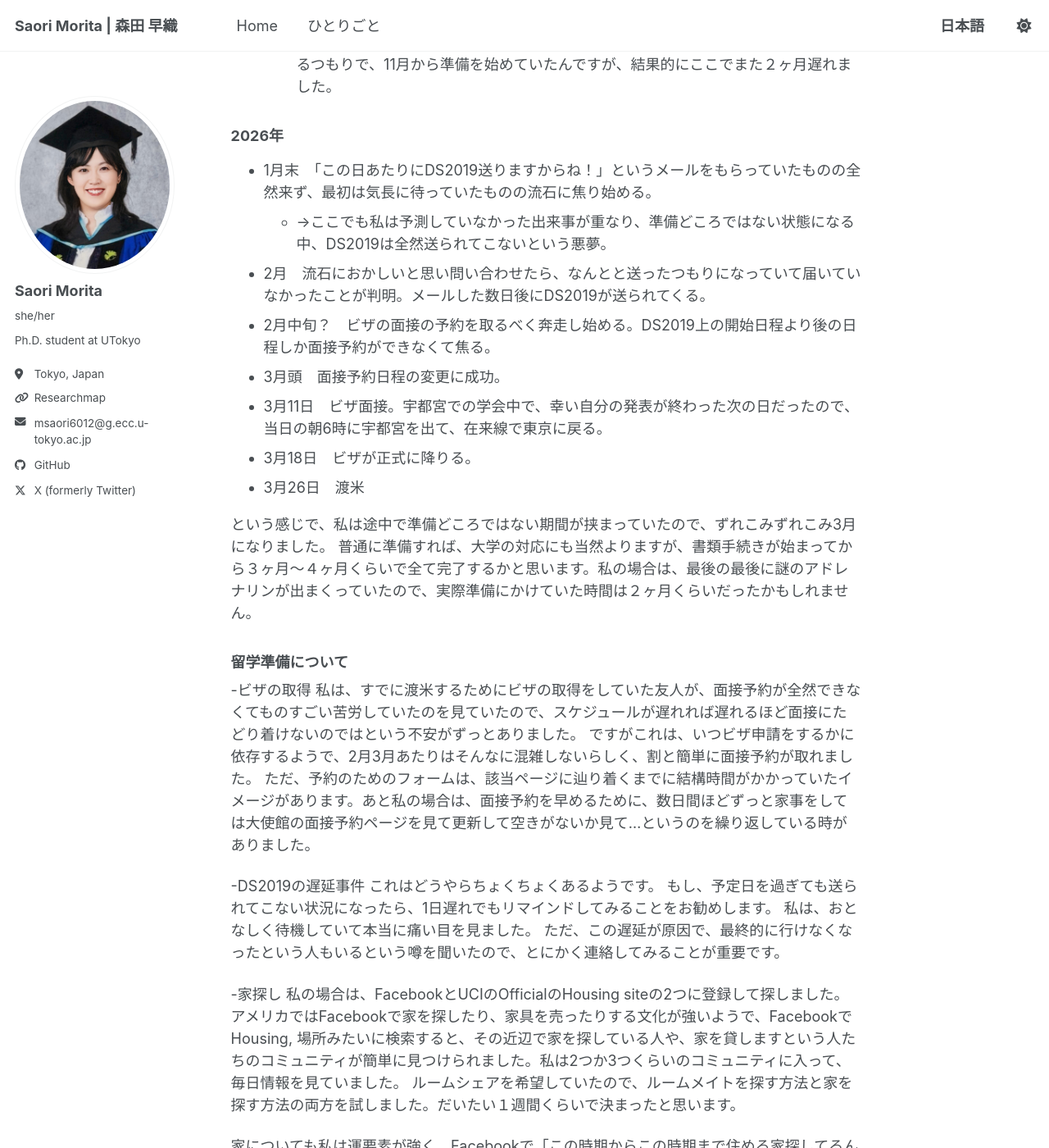
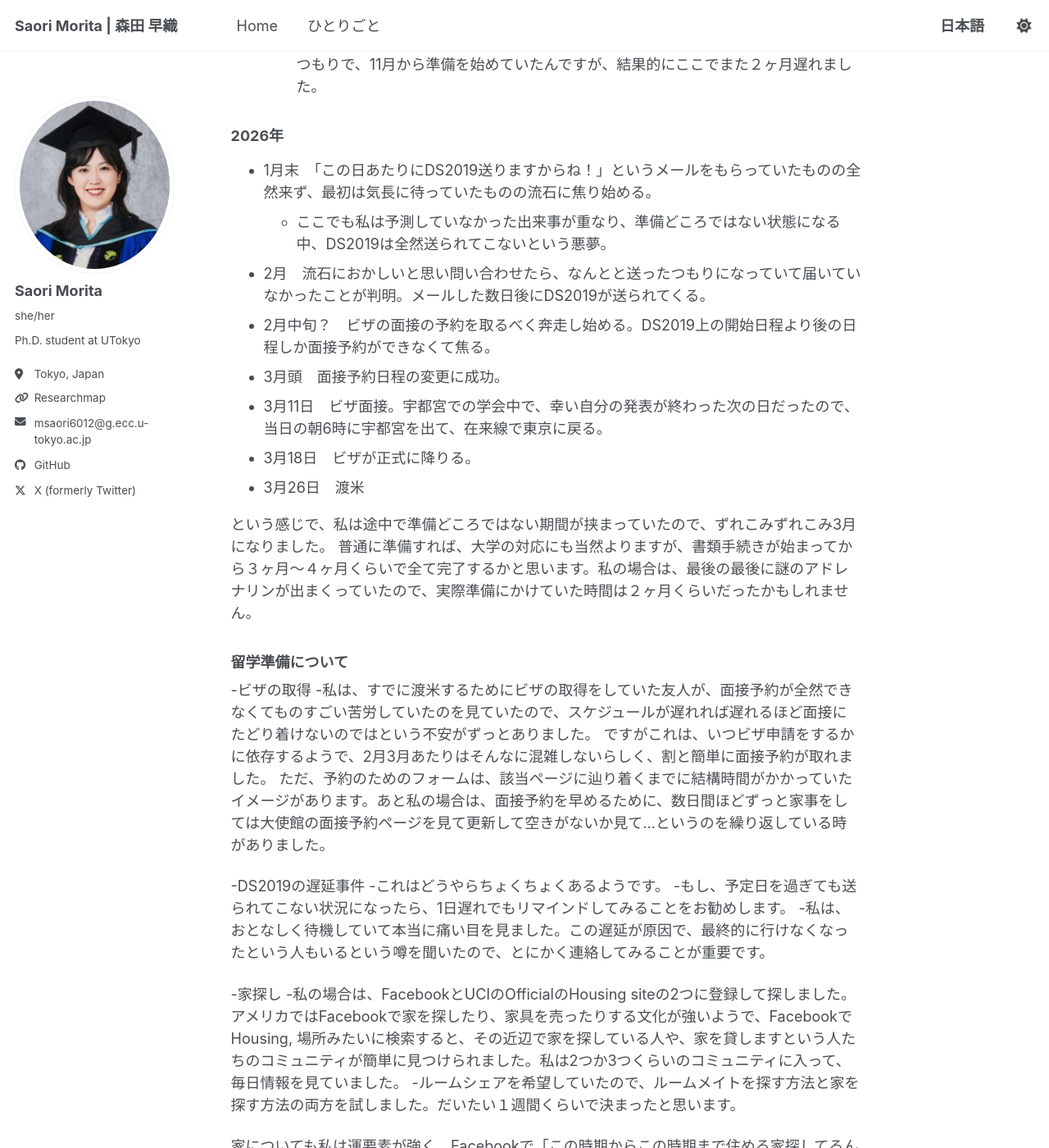
Before and after one commit to sao-m1023lily/sao-m1023lily.github.io, a Jekyll site: the page built from _posts/2026-07-17-irvine.md, in a window 1280 px wide and 1400 px high, scrolled down 2480 px. Shown: the whole window at 82% size. Built offline with Jekyll 4.4.1, drawn with Linux system fonts in a browser that asks for light colours; a script bundle is joined from its source files by our own code; library files that are not in the unit come from our copies; some of the changed text lies outside the part shown.

Commit message:
Update 2026-07-17-irvine.md

```diff
--- a/_posts/2026-07-17-irvine.md
+++ b/_posts/2026-07-17-irvine.md
@@ -55,14 +55,14 @@ Hickok先生は、何のつながりもない私に対してもとてもwelcome
 - 9月末　指導教員にVisiting先について相談。UCIに決める。
 - 10月11日　Gregory Hickok先生にメールを送り、Visitingしたいという希望と、San Diegoの学会の前にUCIを訪問させてほしいと連絡。1時間後に返信が返ってきて、UCIでの対面MTGのスケジュールが決まる。
 - 10月25日　UCIを訪問し、1時間半〜2時間ほどミーティング。その場で先生からのVisitingの許可が降りる。
-  - →これまでどういう研究をしてきたか、なぜラボの研究に興味を持ったのか、UCIでどんなことがやりたいか、将来のキャリアはどう考えているかということを聞いてくださり、今後の将来の可能性についても提示してくださいました。
+  - これまでどういう研究をしてきたか、なぜラボの研究に興味を持ったのか、UCIでどんなことがやりたいか、将来のキャリアはどう考えているかということを聞いてくださり、今後の将来の可能性についても提示してくださいました。
 - 11月頭　UCIから正式に手続きのための書類が送られてくる。
-  - →これは完全に言い訳ですが、アメリカから帰国した直後、いろいろ予測していなかった出来事が重なって精神的に体調が狂い、11月中に書類を送るはずが、準備が一気に1月にずれ込むというとんでもない事態が発生しました。もともと2月の頭に渡米するつもりで、11月から準備を始めていたんですが、結果的にここでまた２ヶ月遅れました。
+  - これは完全に言い訳ですが、アメリカから帰国した直後、いろいろ予測していなかった出来事が重なって精神的に体調が狂い、11月中に書類を送るはずが、準備が一気に1月にずれ込むというとんでもない事態が発生しました。もともと2月の頭に渡米するつもりで、11月から準備を始めていたんですが、結果的にここでまた２ヶ月遅れました。
 
 ### 2026年
 
 - 1月末　「この日あたりにDS2019送りますからね！」というメールをもらっていたものの全然来ず、最初は気長に待っていたものの流石に焦り始める。
-  - →ここでも私は予測していなかった出来事が重なり、準備どころではない状態になる中、DS2019は全然送られてこないという悪夢。
+  - ここでも私は予測していなかった出来事が重なり、準備どころではない状態になる中、DS2019は全然送られてこないという悪夢。
 - 2月　流石におかしいと思い問い合わせたら、なんとと送ったつもりになっていて届いていなかったことが判明。メールした数日後にDS2019が送られてくる。
 - 2月中旬？　ビザの面接の予約を取るべく奔走し始める。DS2019上の開始日程より後の日程しか面接予約ができなくて焦る。
 - 3月頭　面接予約日程の変更に成功。
@@ -76,19 +76,18 @@ Hickok先生は、何のつながりもない私に対してもとてもwelcome
 ### 留学準備について
 
 -ビザの取得
-私は、すでに渡米するためにビザの取得をしていた友人が、面接予約が全然できなくてものすごい苦労していたのを見ていたので、スケジュールが遅れれば遅れるほど面接にたどり着けないのではという不安がずっとありました。
+-私は、すでに渡米するためにビザの取得をしていた友人が、面接予約が全然できなくてものすごい苦労していたのを見ていたので、スケジュールが遅れれば遅れるほど面接にたどり着けないのではという不安がずっとありました。
 ですがこれは、いつビザ申請をするかに依存するようで、2月3月あたりはそんなに混雑しないらしく、割と簡単に面接予約が取れました。
 ただ、予約のためのフォームは、該当ページに辿り着くまでに結構時間がかかっていたイメージがあります。あと私の場合は、面接予約を早めるために、数日間ほどずっと家事をしては大使館の面接予約ページを見て更新して空きがないか見て...というのを繰り返している時がありました。
 
 -DS2019の遅延事件
-これはどうやらちょくちょくあるようです。
-もし、予定日を過ぎても送られてこない状況になったら、1日遅れでもリマインドしてみることをお勧めします。
-私は、おとなしく待機していて本当に痛い目を見ました。
-ただ、この遅延が原因で、最終的に行けなくなったという人もいるという噂を聞いたので、とにかく連絡してみることが重要です。
+-これはどうやらちょくちょくあるようです。
+  -もし、予定日を過ぎても送られてこない状況になったら、1日遅れでもリマインドしてみることをお勧めします。
+  -私は、おとなしく待機していて本当に痛い目を見ました。この遅延が原因で、最終的に行けなくなったという人もいるという噂を聞いたので、とにかく連絡してみることが重要です。
 
 -家探し
-私の場合は、FacebookとUCIのOfficialのHousing siteの2つに登録して探しました。アメリカではFacebookで家を探したり、家具を売ったりする文化が強いようで、FacebookでHousing, 場所みたいに検索すると、その近辺で家を探している人や、家を貸しますという人たちのコミュニティが簡単に見つけられました。私は2つか3つくらいのコミュニティに入って、毎日情報を見ていました。
-ルームシェアを希望していたので、ルームメイトを探す方法と家を探す方法の両方を試しました。だいたい１週間くらいで決まったと思います。
+-私の場合は、FacebookとUCIのOfficialのHousing siteの2つに登録して探しました。アメリカではFacebookで家を探したり、家具を売ったりする文化が強いようで、FacebookでHousing, 場所みたいに検索すると、その近辺で家を探している人や、家を貸しますという人たちのコミュニティが簡単に見つけられました。私は2つか3つくらいのコミュニティに入って、毎日情報を見ていました。
+  -ルームシェアを希望していたので、ルームメイトを探す方法と家を探す方法の両方を試しました。だいたい１週間くらいで決まったと思います。
 
 
 家についても私は運要素が強く、Facebookで「この時期からこの時期まで住める家探してるんだ」と投稿した際、すぐに「うちどう？」と声をかけてくださった方がいて、ただ家はとても良さそうだったものの、UCIのキャンパスまで自転車なら10分、徒歩だと1時間という謎すぎる表示がGoogle Map上で出ていて躊躇していました。
```
